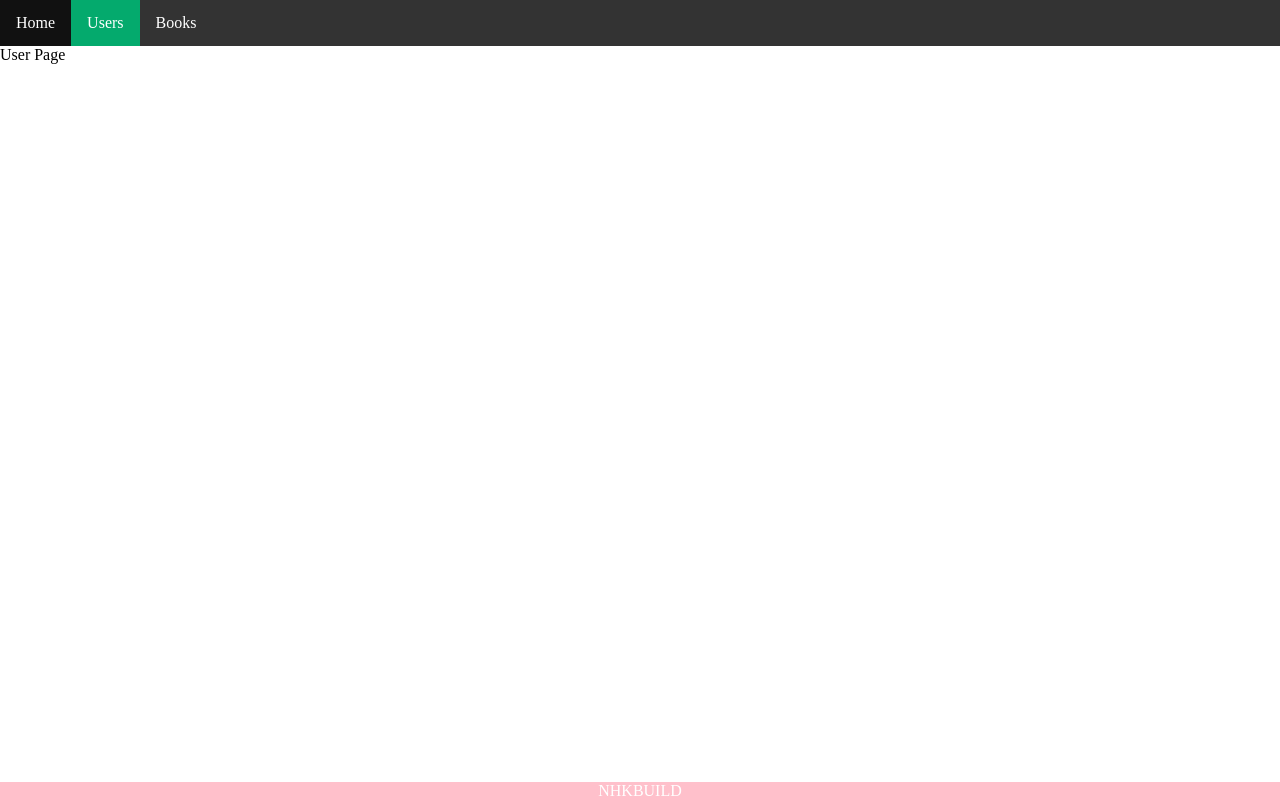
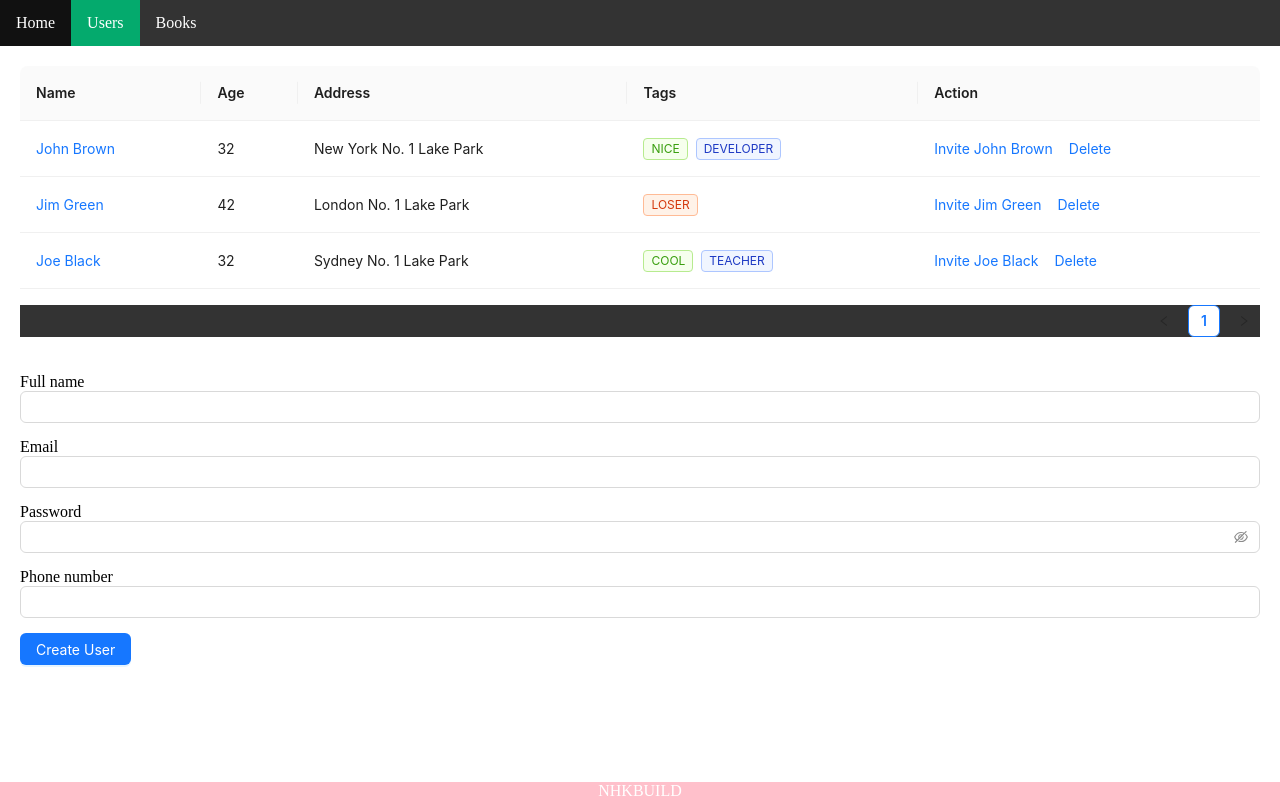
Before and after one commit to NHK972004/todo-list, a React (Vite) app: page /users in a window 1280 px wide. Built offline with nearby package versions, Linux system fonts and the light colour scheme.

Commit message:
add user-form

```diff
--- /dev/null
+++ b/src/components/users/user.form.jsx
@@ -0,0 +1,33 @@
+import { UserOutlined } from '@ant-design/icons';
+import { Button, Input } from 'antd';
+
+const UserForm = () => {
+
+    return (
+        <div className='user-form' style={{ margin: "20px 0" }}>
+            <div style={{ display: "flex", gap: "15px", flexDirection: "column" }}>
+                <div>
+                    <span>Full name</span>
+                    <Input placeholder="" />
+                </div>
+                <div>
+                    <span>Email</span>
+                    <Input placeholder="" />
+                </div>
+                <div>
+                    <span>Password</span>
+                    <Input.Password placeholder="" />
+                </div>
+                <div>
+                    <span>Phone number</span>
+                    <Input placeholder="" />
+                </div>
+                <div>
+                    <Button type='primary'>Create User</Button>
+                </div>
+            </div>
+        </div>
+    )
+}
+
+export default UserForm;
--- /dev/null
+++ b/src/components/users/user.table.jsx
@@ -0,0 +1,80 @@
+import { Space, Table, Tag } from 'antd';
+
+const UserTable = () => {
+    const columns = [
+        {
+            title: 'Name',
+            dataIndex: 'name',
+            key: 'name',
+            render: text => <a>{text}</a>,
+        },
+        {
+            title: 'Age',
+            dataIndex: 'age',
+            key: 'age',
+        },
+        {
+            title: 'Address',
+            dataIndex: 'address',
+            key: 'address',
+        },
+        {
+            title: 'Tags',
+            key: 'tags',
+            dataIndex: 'tags',
+            render: (_, { tags }) => (
+                <>
+                    {tags.map(tag => {
+                        let color = tag.length > 5 ? 'geekblue' : 'green';
+                        if (tag === 'loser') {
+                            color = 'volcano';
+                        }
+                        return (
+                            <Tag color={color} key={tag}>
+                                {tag.toUpperCase()}
+                            </Tag>
+                        );
+                    })}
+                </>
+            ),
+        },
+        {
+            title: 'Action',
+            key: 'action',
+            render: (_, record) => (
+                <Space size="middle">
+                    <a>Invite {record.name}</a>
+                    <a>Delete</a>
+                </Space>
+            ),
+        },
+    ];
+    const data = [
+        {
+            key: '1',
+            name: 'John Brown',
+            age: 32,
+            address: 'New York No. 1 Lake Park',
+            tags: ['nice', 'developer'],
+        },
+        {
+            key: '2',
+            name: 'Jim Green',
+            age: 42,
+            address: 'London No. 1 Lake Park',
+            tags: ['loser'],
+        },
+        {
+            key: '3',
+            name: 'Joe Black',
+            age: 32,
+            address: 'Sydney No. 1 Lake Park',
+            tags: ['cool', 'teacher'],
+        },
+    ];
+    return (
+        <Table columns={columns} dataSource={data} />
+    );
+}
+
+export default UserTable;
--- a/src/pages/users.jsx
+++ b/src/pages/users.jsx
@@ -1,6 +1,14 @@
+import UserForm from "../components/users/user.form";
+import UserTable from "../components/users/user.table";
+
 const UserPage = () => {
     return (
-        <div>User Page</div>
+        <div style={{ padding: "20px" }}>
+            <UserTable />
+            <UserForm />
+        </div>
+
+
     );
 }
 
```
